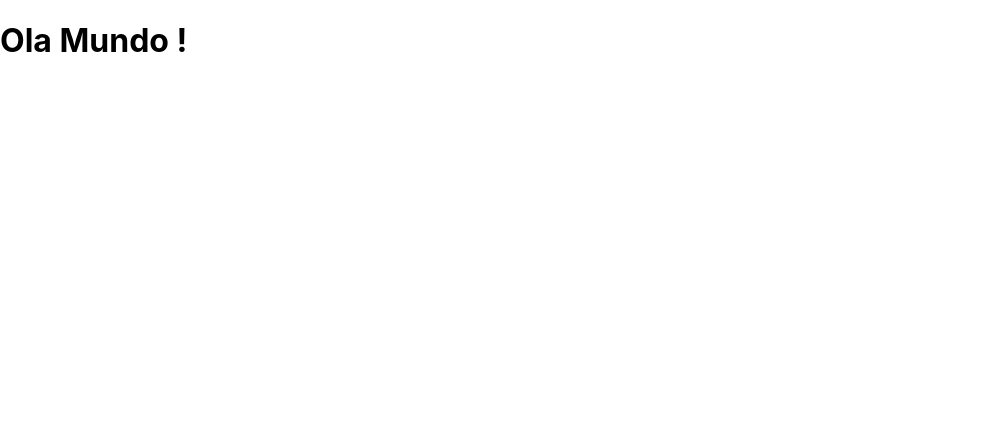
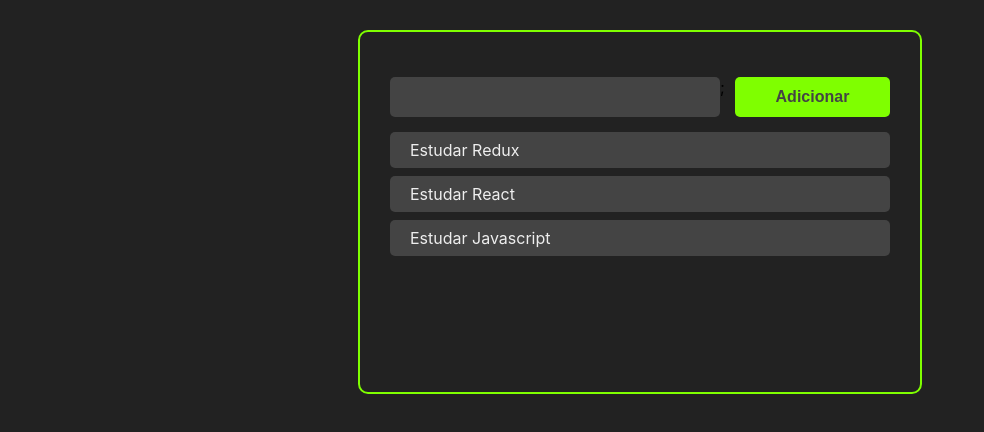
Before and after one commit to Stanley-Felix-Bergamo/Minhas_Tarefas, a React (Create React App) app: page / in a window 1280 px wide. Shown: the top 432 px of the page, without its empty margins (0-984 px from the left). Built offline with nearby package versions, Linux system fonts and the light colour scheme.

Commit message:
add componets

```diff
--- /dev/null
+++ b/src/App.css
@@ -0,0 +1,9 @@
+.container {
+  max-width: 500px;
+  margin: 30px auto;
+  overflow: auto;
+  min-height: 300px;
+  border: 2px solid chartreuse;
+  padding: 30px;
+  border-radius: 10px;
+}
--- a/src/App.js
+++ /dev/null
@@ -1,11 +0,0 @@
-import React from "react";
-
-const App = () => {
-  return (
-    <h1>Ola Mundo !</h1>
-  )
-};
-
-
-
-export default App;
--- /dev/null
+++ b/src/App.jsx
@@ -0,0 +1,36 @@
+import React, { useState } from "react";
+import "./App.css";
+import Tasks from "./components/Task/Tasks";
+import AddTask from "./components/Task/addTask";
+
+const App = () => {
+  const [tasks, setTesks] = useState([
+
+    {
+      id: '1',
+      title: 'Estudar Redux',
+      completed: false,
+    },
+    {
+      id: '2',
+      title: 'Estudar React',
+      completed: true,
+    },
+    {
+      id: '3',
+      title: 'Estudar Javascript',
+      completed: true,
+    },
+  ]);
+
+  return (
+    <>
+      <div className="container">
+        <AddTask />
+        <Tasks tasks={tasks} />
+      </div>
+    </>
+  );
+};
+
+export default App;
--- /dev/null
+++ b/src/components/Botao/Button.css
@@ -0,0 +1,12 @@
+.add-button{
+    background-color: chartreuse;
+    height: 40px;
+    padding: 0 10px;
+    border-radius: 5px;
+    width: 100%;
+    font-size: 16px;
+    color:#444;
+    font-weight: bold;
+    cursor: pointer;
+    border: none;
+}
--- /dev/null
+++ b/src/components/Botao/Button.jsx
@@ -0,0 +1,12 @@
+import React from "react";
+import './Button.css';
+const Button = ({ children, onClick }) => {
+
+    return (
+        <button onClick={onClick} className="add-button">
+            {children}
+        </button>
+    );
+};
+
+export default Button;
--- /dev/null
+++ b/src/components/Task/AddTask.css
@@ -0,0 +1,16 @@
+.add-task-container {
+    margin: 15px 0;
+    width: 100%;
+    display: flex;
+}
+
+.add-task-input {
+    height: 40px;
+    padding: 0 10px;
+    border-radius: 5px;
+    border: none;
+    flex: 2;
+    background-color: #444;
+    color:#eee;
+    font-size: 16px;
+}
--- /dev/null
+++ b/src/components/Task/Task.css
@@ -0,0 +1,16 @@
+.task-container{
+    background-color: #444;
+    margin: 8px 0;
+    padding: 8px 20px;
+    display: flex;
+    border-radius: 5px;
+    justify-content: space-between;
+    color:#eee;
+    align-items: center;
+    cursor: pointer;
+}
+
+.add-task-button-container{
+    margin-left: 10px;
+    flex: 1;
+}
--- /dev/null
+++ b/src/components/Task/Task.jsx
@@ -0,0 +1,8 @@
+import React from "react";
+import './Task.css'
+
+const Task = ({ task }) => {
+    return <div className="task-container">{task.title}</div>
+};
+
+export default Task;
--- /dev/null
+++ b/src/components/Task/Tasks.jsx
@@ -0,0 +1,14 @@
+import React from "react";
+import Task from "./Task";
+const Tasks = ({ tasks }) => {
+    return (
+        <>
+            {tasks.map((task) => (
+                <Task task={task} />
+            ))}
+        </>
+    )
+}
+
+
+export default Tasks;
--- /dev/null
+++ b/src/components/Task/addTask.jsx
@@ -0,0 +1,18 @@
+import React from "react";
+import './AddTask.css'
+import Button from "../Botao/Button";
+
+const AddTask = () => {
+    return (
+        <div className="add-task-container">
+            <input className="add-task-input" type="text" />;
+            <div className="add-task-button-container">
+                <Button>Adicionar</Button>
+            </div>
+        </div>
+    )
+};
+
+
+
+export default AddTask;
--- a/src/index.css
+++ b/src/index.css
@@ -5,6 +5,7 @@
     sans-serif;
   -webkit-font-smoothing: antialiased;
   -moz-osx-font-smoothing: grayscale;
+  background-color: #222;
 }
 
 code {
```
Also changed, not shown: src/index.jsx (renamed from src/index.js).
